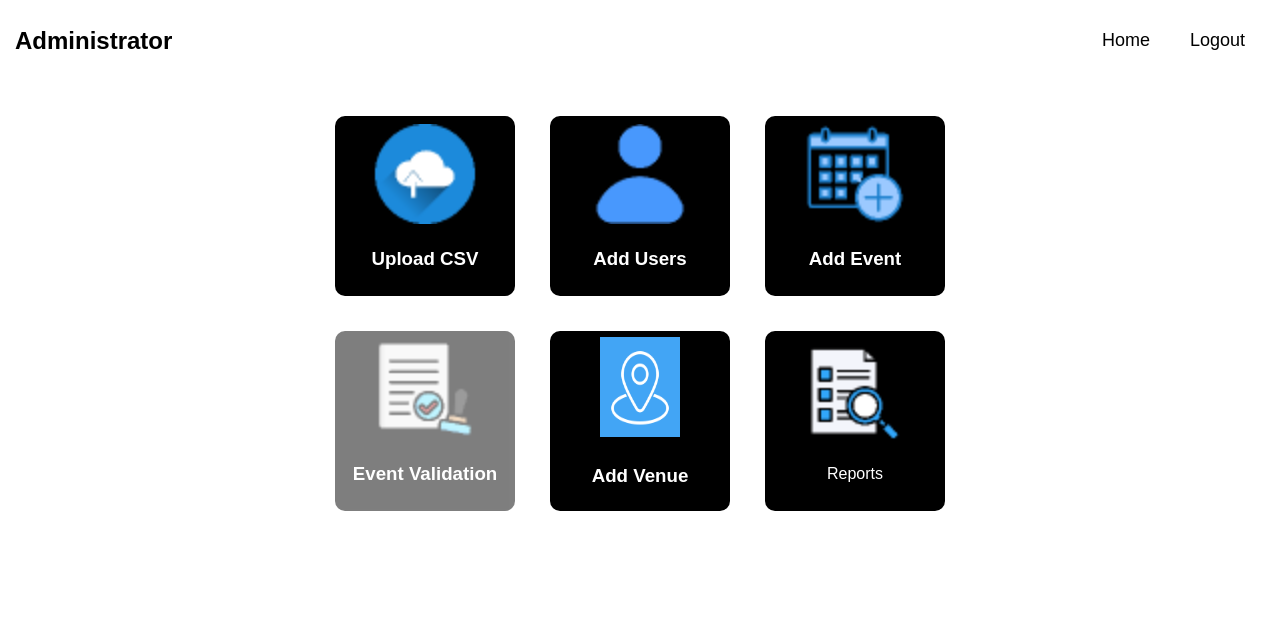
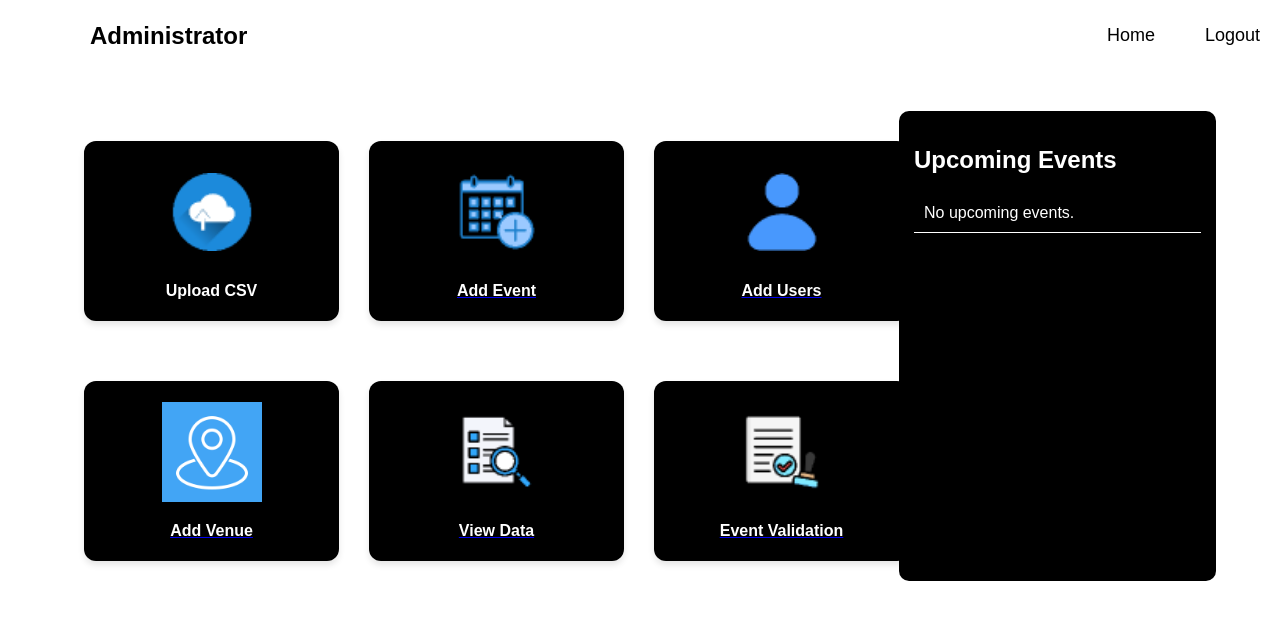
Before and after one commit to fakes005/TourismLethbridge, a PHP site: page /projectFolder/admin/admin.php in a window 1280 px wide. Shown: the top 620 px of the page. Run offline with PHP 8.4, Linux system fonts and the light colour scheme; the visitor is signed in with stand-in values (Sample User, id 1); data that the repository does not hold is empty.

Commit message:
Update admin.php
added upcoming events section and fixed layout

```diff
--- a/final/admin/admin.php
+++ b/final/admin/admin.php
@@ -2,7 +2,6 @@
 // Include the authorization script to ensure only admins can access this page
 require_once("../includes/authorizeAdmin.php");
 
-// Determine the home URL based on the session variable 'current_page', defaulting to 'index.php' if not set
 $home_url = isset($_SESSION['current_page']) ? "../" . $_SESSION['current_page'] : 'index.php';
 ?>
 
@@ -12,10 +11,9 @@ $home_url = isset($_SESSION['current_page']) ? "../" . $_SESSION['current_page']
     <meta charset="UTF-8">
     <meta name="viewport" content="width=device-width, initial-scale=1.0">
     <title>Admin Dashboard</title>
-    <link rel="stylesheet" href="../assets/upload/styles.css"> <!-- Link to external stylesheet -->
+    <link rel="stylesheet" href="../assets/upload/styles.css">
 
     <script>
-        // Function to open a popup overlay containing an iframe for loading an external page
         function openPopup(pageURL) {
             let overlay = document.createElement("div");
             overlay.id = "popupOverlay";
@@ -25,12 +23,11 @@ $home_url = isset($_SESSION['current_page']) ? "../" . $_SESSION['current_page']
                     <button onclick="closePopup()">Close</button>
                 </div>
             `;
-            document.body.appendChild(overlay); // Append overlay to body
+            document.body.appendChild(overlay);
         }
 
-        // Function to close the popup overlay
         function closePopup() {
-            document.getElementById("popupOverlay").remove(); // Remove the overlay element
+            document.getElementById("popupOverlay").remove();
         }
 
 		  // Function to display the logout confirmation modal
@@ -47,24 +44,81 @@ $home_url = isset($_SESSION['current_page']) ? "../" . $_SESSION['current_page']
         function confirmLogout() {
             window.location.href = "../logout.php"; // Redirect to logout script
         }
+
+        async function loadEvents() {
+            try {
+                const response = await fetch("http://localhost/projectFolder/admin/get_events.php");
+                const events = await response.json();
+                const eventList = document.getElementById("event-list").getElementsByTagName("tbody")[0];
+                eventList.innerHTML = "";
+
+                if (events.length === 0) {
+                    const noEventsRow = document.createElement("tr");
+                    noEventsRow.innerHTML = "<td colspan='3'>No upcoming events.</td>";
+                    eventList.appendChild(noEventsRow);
+                    return;
+                }
+
+                events.forEach(event => {
+                    const row = document.createElement("tr");
+                    const eventDate = new Date(event.event_startdate);
+                    const day = eventDate.getDate();
+                    const month = eventDate.toLocaleString('default', { month: 'short' });
+
+                    row.innerHTML = `
+                        <td>${day} ${month}</td>
+                        <td><span class="event-name">${event.event_name}</span></td>
+                        <td>${event.venue_name}</td>
+                        <td><button onclick="openPopup('edit_event.php?event_id=${event.event_id}')">Edit</button></td>
+                    `;
+
+                    eventList.appendChild(row);
+                });
+            } catch (error) {
+                console.error("Error loading events:", error);
+            }
+        }
+
+				function openPopup(eventId) {
+    let overlay = document.createElement("div");
+    overlay.id = "popupOverlay";
+    overlay.innerHTML = `
+        <div id="popupContainer">
+            <button id="closePopup" onclick="closePopup()">✖</button>
+            <iframe id="popupFrame" src="edit_event.php?event_id=${eventId}" frameborder="0"></iframe>
+        </div>
+    `;
+
+    document.body.appendChild(overlay);
+}
+
+function closePopup() {
+    document.getElementById("popupOverlay").remove();
+}
+
+
+        document.addEventListener("DOMContentLoaded", loadEvents);
     </script>
 
     <style>
-
  body {
-            font-family: Arial, sans-serif;
+            font-family: "Hudson NY Pro", Arial, sans-serif;
             margin: 0;
             padding: 0;
             background-color: white;
             text-align: center;
+            display: flex;
+            flex-direction: column;
+            align-items: center;
         }
-
 
         nav {
             display: flex;
             justify-content: space-between;
             align-items: center;
             background-color: white;
+            width: 100%;
+            padding: 10px 20px;
         }
 
         nav h1 {
@@ -78,6 +132,7 @@ $home_url = isset($_SESSION['current_page']) ? "../" . $_SESSION['current_page']
             list-style: none;
             margin: 0;
             padding: 0;
+            gap: 10px;
         }
 
         .nav-right li {
@@ -96,11 +151,156 @@ $home_url = isset($_SESSION['current_page']) ? "../" . $_SESSION['current_page']
 
         .nav-right a:hover {
             background-color: #ffc20e;
+            border-radius: 8px;
+            padding: 12px 17px;
+        }
+
+        .container {
+            display: flex;
+            justify-content: space-between;
+            width: 90%;
+            margin-top: 20px;
+        }
+
+        .dashboard {
+            display: grid;
+            grid-template-columns: repeat(3, 225px);
+            gap: 60px;
+            padding: 20px;
+            justify-content: left;
+            flex: 1;
+        }
+
+        .card {
+            background: black;
+            border-radius: 12px;
+            padding: 15px;
+            box-shadow: 0 4px 6px rgba(0, 0, 0, 0.1);
+            text-align: center;
+            transition: transform 0.2s ease-in-out;
+            cursor: pointer;
+            height: 150px;
+            display: flex;
+            flex-direction: column;
+            justify-content: center;
+            align-items: center;
+            width: 100%;
+        }
+
+        .card:hover {
+            transform: scale(1.05);
+        }
+
+        .card img {
+            width: 100px;
+            height: 100px;
+            object-fit: contain;
+            margin-bottom: 10px;
+        }
+
+        .card h3 {
+            margin: 10px 0 0;
+            font-size: 16px;
+            color: white;
+        }
+
+        #event-list-container {
+            background: black;
+            color: white;
+            padding: 15px;
+            border-radius: 10px;
+            width: 30%;
+            max-height: 500px;
+            overflow-y: auto;
+            position: relative;
+			text-align: left;
+        }
+
+		.event-item {
+    display: flex;
+    justify-content: space-between;
+    align-items: center;
+    padding: 10px;
+    border-bottom: 1px solid white;
+    font-size: 14px;
+}
+
+.event-date {
+    font-weight: bold;
+    width: 50px;
+    text-align: center;
+}
+
+.event-details {
+    flex-grow: 1;
+    padding-left: 10px;
+}
+
+.event-details strong {
+    display: inline-block;
+    margin-right: 10px;
+}
+
+        .login_logo {
+            width: 55px;
+            height: auto;
+        }
+
+        input[type="file"] {
+            display: none;
+        }
+
+		nav h1 {
+    margin-left: 90px;
+
+}
+
+table {
+    width: 100%;
+    border-collapse: collapse;  /* Removes the space between borders */
+}
+
+th, td {
+    padding: 10px;
+    text-align: left;
+    border-bottom: 1px solid #fff; /* Horizontal line between rows */
+}
+
+th {
+    background-color: black;
+    color: #ffc20e;
+    font-weight: bold;
+}
+
+td {
+    color: white;
+}
+
+td .event-name {
+    font-weight: bold;
+}
+
+
+
+#popupContainer {
+    width: 218px;
+    max-width: 300px;
+    height: 101vh;
+    max-height: 101vh;
+
+    position: fixed;
+    top: 50%;
+    left: 50%;
+    transform: translate(-50%, -50%);
+    background: #5c9cd1;
+    padding: 20px;
+	overflow: auto;
+
+    border-radius: 10px;
 }
     </style>
 </head>
-
-<!-- Navigation bar with home and logout links -->
+<body>
     <nav>
         <h1>Administrator</h1>
         <ul class="nav-right">
@@ -109,47 +309,63 @@ $home_url = isset($_SESSION['current_page']) ? "../" . $_SESSION['current_page']
         </ul>
     </nav>
 
-<body>
-    <main>
+    <div class="container">
         <div class="dashboard">
-            <!-- Upload CSV Panel -->
-            <div class="panel" onclick="openPopup('uploadCSV.php')">
+            <div class="card-container">
+                <div class="card" onclick="openPopup('uploadCSV.php')">
                     <img src="images/upload.png" alt="Upload CSV">
                     <h3>Upload CSV</h3>
                 </div>
+            </div>
 
-            <!-- Add Users Panel -->
-            <div class="panel" onclick="openPopup('addUser.php')">
+            <div class="card-container">
+                <a href="addEvent.php" class="card">
+                    <img src="images/addEvent.png" alt="Add Event">
+                    <h3>Add Event</h3>
+                </a>
+            </div>
+
+            <div class="card-container">
+                <a href="addUser.php" class="card">
                     <img src="images/addUser.png" alt="Add Users">
                     <h3>Add Users</h3>
+                </a>
             </div>
 
-            <!-- Add Event Panel -->
-            <div class="panel" onclick="openPopup('addEvent.php')">
-                <img src="images/addEvent.png" alt="Add Event">
-                <h3>Add Event</h3>
+            <div class="card-container">
+                <a href="addVenue.php" class="card">
+                    <img src="images/addVenue.png" alt="Add Venue">
+                    <h3>Add Venue</h3>
+                </a>
             </div>
 
-            <!-- Event Validation Panel (Disabled) -->
-            <div class="panel disabled">
+            <div class="card-container">
+                <a href="viewData.php" class="card">
+                    <img src="images/viewData.png" alt="View Data">
+                    <h3>View Data</h3>
+                </a>
+            </div>
+
+            <div class="card-container">
+                <a href="validateEvents.php" class="card">
                     <img src="images/validate.png" alt="Event Validation">
                     <h3>Event Validation</h3>
+                </a>
+            </div>
         </div>
 
-            <!-- Add Venue Panel -->
-            <div class="panel" onclick="openPopup('addVenue.php')">
-                <div class="circle-container">
-                    <img class="circle-image" src="images/addVenue.png" alt="Add Venue">
-                </div>
-                <h3>Add Venue</h3>
-            </div>
+        <div id="event-list-container">
+            <h2>Upcoming Events</h2>
+            <table id="event-list">
+                <thead>
+                    <tr>
 
-            <!-- View Data (Reports) Panel -->
-            <div class="panel" onclick="window.location.href='viewData.php'">
-                <img src="images/viewData.png" alt="View Data">
-                <p>Reports</p>
+
+                    </tr>
+                </thead>
+                <tbody></tbody>
+            </table>
         </div>
     </div>
-    </main>
 </body>
 </html>
```
Lines whose indentation alone changed are shown as unchanged.
